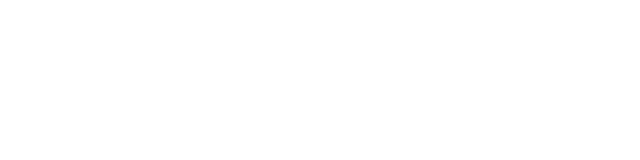
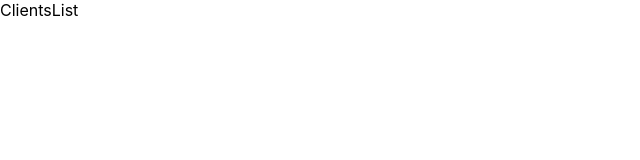
Before and after one commit to uanoob/incode-app, a React (Create React App) app: page / in a window 1280 px wide. Shown: the top 160 px of the page, without its empty margins (0-640 px from the left). Built offline with nearby package versions, Linux system fonts and the light colour scheme.

Commit message:
Create -> Home & ClientsList

```diff
--- a/src/App.js
+++ b/src/App.js
@@ -1,10 +1,12 @@
 import React, { Component } from 'react';
 import './App.css';
+import Home from './layout/Home';
 
 class App extends Component {
   render() {
     return (
-      <div >
+      <div>
+        <Home />
       </div>
     );
   }
--- /dev/null
+++ b/src/container/ClientsList.js
@@ -0,0 +1,24 @@
+import React, { Component } from 'react'
+// import PropTypes from 'prop-types'
+import { connect } from 'react-redux'
+
+export default class ClientsList extends Component {
+
+  render() {
+    return (
+      <div>
+        ClientsList
+      </div>
+    )
+  }
+}
+
+const mapStateToProps = (state) => ({
+
+})
+
+const mapDispatchToProps = {
+
+}
+
+// export default connect(mapStateToProps, mapDispatchToProps)(ClientsList)
--- /dev/null
+++ b/src/layout/Home.js
@@ -0,0 +1,15 @@
+import React from 'react';
+// import PropTypes from 'prop-types';
+import ClientsList from '../container/ClientsList';
+
+const Home = () => {
+  return (
+    <div>
+      <ClientsList />
+    </div>
+  );
+};
+
+Home.propTypes = {};
+
+export default Home;
```
